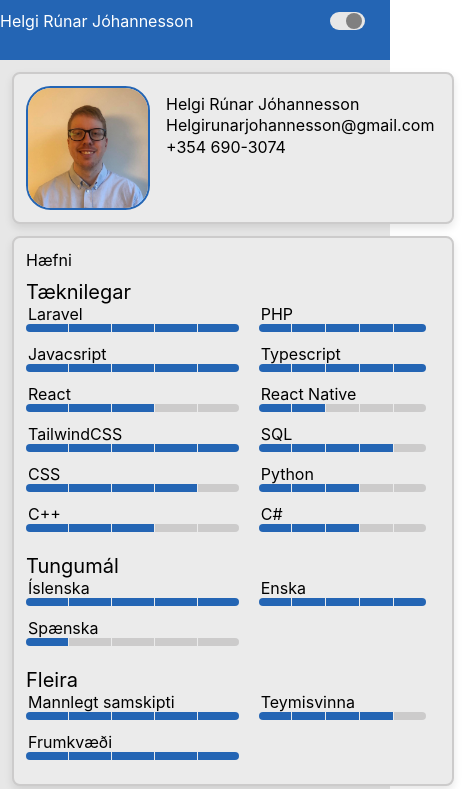
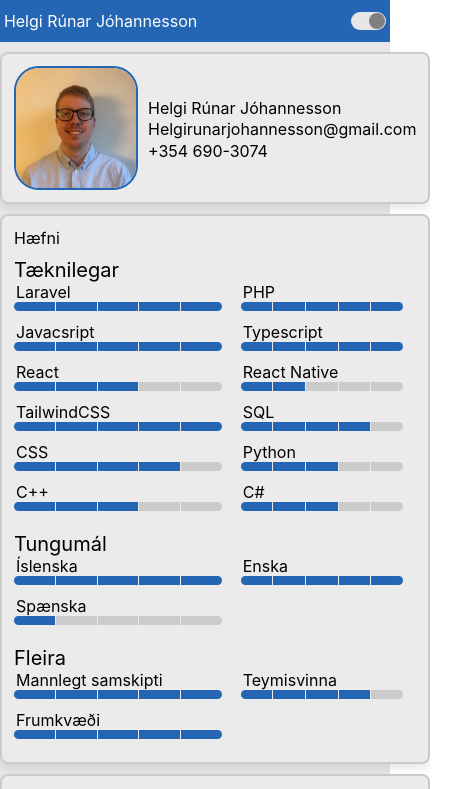
Before and after one commit to Helgirunar/cv, a React (Create React App) app: page / in a window 390 px wide. Shown: the top 789 px of the page, 466 px wide, since content can reach past the window. Built offline with nearby package versions, Linux system fonts and the light colour scheme.

Commit message:
More style changes for responsiveness

```diff
--- a/src/App.css
+++ b/src/App.css
@@ -63,10 +63,6 @@
 .App-link {
   color: #61dafb;
 }
-div.example {
-  background-color: lightgrey;
-  padding: 20px;
-}
 /* tablet/phones */
 @media (min-width:768px) {
   .text-2xl {
@@ -92,7 +88,7 @@ div.example {
   }
 }
 /* Regular Screens */
-@media (min-width:1024px) {
+@media (min-width:1024px) and (orientation: landscape) {
   .text-2xl {
     font-size: 24px;
   }
@@ -110,9 +106,34 @@ div.example {
   }
   .responsiveColumns {
 	grid-template-columns: 35% 65%;
+	gap: 20px;
   }
   .centerContainer {
 	width:60vw
+  }
+}
+/* Regular Screens */
+@media (min-width:1024px) and (orientation: portrait) {
+  .text-2xl {
+    font-size: 24px;
+  }
+  .text-xl {
+    font-size: 20px;
+  }
+  .text-lg {
+    font-size: 18px;
+  }
+  .text-md {
+    font-size: 14px;
+  }
+  .text-sm {
+    font-size: 12px;
+  }
+  .responsiveColumns {
+	grid-template-columns: auto;
+  }
+  .centerContainer {
+	width:100vw
   }
 }
 /* Big Screen (2k) */
@@ -134,6 +155,7 @@ div.example {
   }
   .responsiveColumns {
 	grid-template-columns: 35% 65%;
+	gap: 20px;
   }
   .centerContainer {
 	width:60vw
--- a/src/components/card.jsx
+++ b/src/components/card.jsx
@@ -2,7 +2,7 @@ import React from 'react';
 
 const Card = ({ title, style, containerStyle, darkMode, children }) => {
   return (
-    <div className={darkMode ? 'dms dmb' : 'lms lmb'} style={{...style, borderRadius: '8px', padding: '12px', margin: '12px', boxShadow: '0 4px 8px rgba(0, 0, 0, 0.1)' }}>
+    <div className={darkMode ? 'dms dmb' : 'lms lmb'} style={{...style, borderRadius: '8px', padding: '12px', boxShadow: '0 4px 8px rgba(0, 0, 0, 0.1)' }}>
 		<div className="text-xl" style={{ marginBottom: title ? '8px' : '0px'}}>{title}</div>
 		<div style={{...containerStyle}}>
 			{children}
--- a/src/pages/aboutMe.jsx
+++ b/src/pages/aboutMe.jsx
@@ -6,17 +6,17 @@ import Experience from '../components/experience';
 
 const AboutMe = ({darkMode}) => {
   return (
-    <div className="responsiveColumns" style={{display: 'grid'}}>
+    <div className="responsiveColumns" style={{display: 'grid', marginTop: '10px', gridGap: '10px'}}>
 		<div>
-			<Card containerStyle={{display: 'grid', gridTemplateColumns: 'auto auto'}} darkMode={darkMode}>
-				<img src={process.env.PUBLIC_URL + '/images/faceImage.jpg'} style={{border: '2px solid #2465B4', borderRadius: '20%', height: '120px', width: '120px', textAlign: 'center', marginRight: '10px'}} alt="Image"/>
-				<div style={{padding: '6px'}}>
+			<Card containerStyle={{display: 'flex', gap: '10px'}} darkMode={darkMode}>
+				<img src={process.env.PUBLIC_URL + '/images/faceImage.jpg'} style={{border: '2px solid #2465B4', borderRadius: '20%', height: '120px', width: '120px', textAlign: 'center'}} alt="Image"/>
+				<div style={{alignItems:'center', marginTop: 'auto', marginBottom: 'auto'}}>
 					<div className="text-lg" style={{marginTop: '2px'}}>Helgi Rúnar Jóhannesson</div>
 					<div className="text-md"  style={{marginTop: '1px'}}>Helgirunarjohannesson@gmail.com</div>
 					<div className="text-md"  style={{marginTop: '2px'}}>+354 690-3074</div>
 				</div>
 			</Card>
-			<Card darkMode={darkMode} title="Hæfni" containerStyle={{display: 'grid', gridTemplateColumns: 'auto auto'}}>
+			<Card darkMode={darkMode} title="Hæfni" style={{marginTop: '10px'}} containerStyle={{display: 'grid', gridTemplateColumns: 'auto auto'}}>
 				<div style={{gridColumn: 'span 2', fontSize: '20px', marginTop: '2px'}}>Tæknilegar</div>
 				<Skill name="Laravel" level={5}/>
 				<Skill name="PHP" level={5}/>
@@ -91,7 +91,7 @@ const AboutMe = ({darkMode}) => {
 						/>
 				</div>
 				<Title text="Áhugamál" darkMode={darkMode}/>
-				<div style={{padding: '4px', marginTop: '8px', marginBottom: '8px'}}>Hef frá ungum aldri haft gaman af tölvuleikjum og tæknitengdum hlutum.
+				<div className="text-md" style={{padding: '4px', marginTop: '8px', marginBottom: '8px'}}>Frá ungum aldri hef ég haft gaman af tölvuleikjum og tæknitengdum hlutum.
 					Eftir að ég lærði tölvrunafræði í Fjölbrautarskóla Suðurnesja fékk ég einnig mikinn áhuga á forritun.
 					Ég hef líka áhuga á borðspilum og nýlega hef ég haft áhuga á Frisbee golf og að snjóbretta.
 				</div>
--- a/src/pages/header.jsx
+++ b/src/pages/header.jsx
@@ -2,13 +2,13 @@ import React from 'react'
 
 const Header = ({darkMode, toggleDarkMode}) => {
   return (
-		<div id="header" style={{backgroundColor: '#2465B4', height: '5vh', width: '100%', minHeight: '60px'}}>
+		<div id="header" style={{backgroundColor: '#2465B4', height: '5vh', width: '100%'}}>
 			<div className="centerContainer" style={{height: '5vh', margin: 'auto', display: 'flex', position: 'relative'}}>
-				<div className="text-2xl" style={{color:'white', marginTop: 'auto', marginBottom: 'auto'}}>Helgi Rúnar Jóhannesson</div>
-				<div onClick={toggleDarkMode} style={{position: 'absolute', right: '25px', display: 'flex', flexFlow: 'column', height:'5vh', gap: '9px', cursor: 'pointer'}}>
+				<div className="text-2xl" style={{color:'white', marginTop: 'auto', marginBottom: 'auto', marginLeft: '1vw'}}>Helgi Rúnar Jóhannesson</div>
+				<div onClick={toggleDarkMode} style={{position: 'absolute', right: '1vw', display: 'flex', flexFlow: 'column', height:'5vh', gap: '9px', cursor: 'pointer'}}>
 					{/* <div style={{color: darkMode ? 'white' : 'white'}}>DarkMode</div> */}
 					<div style={{height: '17.5px', width: '35px', borderRadius: '25px', display: 'flex', alignContent: 'center', position: 'relative', margin: 'auto', backgroundColor: '#E7E7E7'}}>
-						<div style={{ position:'absolute', height: '16.5px', width: '16.5px', borderRadius:'25px', backgroundColor: darkMode ? '#404040' : 'gray', marginTop: '0.5px', marginLeft: '1.25px', left: darkMode ? '0px' : "14.5px", transition: 'all 0.3s ease-in 0s'}}>
+						<div style={{ position:'absolute', height: '16.5px', width: '16.5px', borderRadius:'25px', backgroundColor: darkMode ? '#404040' : 'gray', marginTop: '0.5px', marginLeft: '1.25px', left: darkMode ? '0px' : "16.5px", transition: 'all 0.3s ease-in 0s'}}>
 						</div>
 					</div>
 				</div>
```
